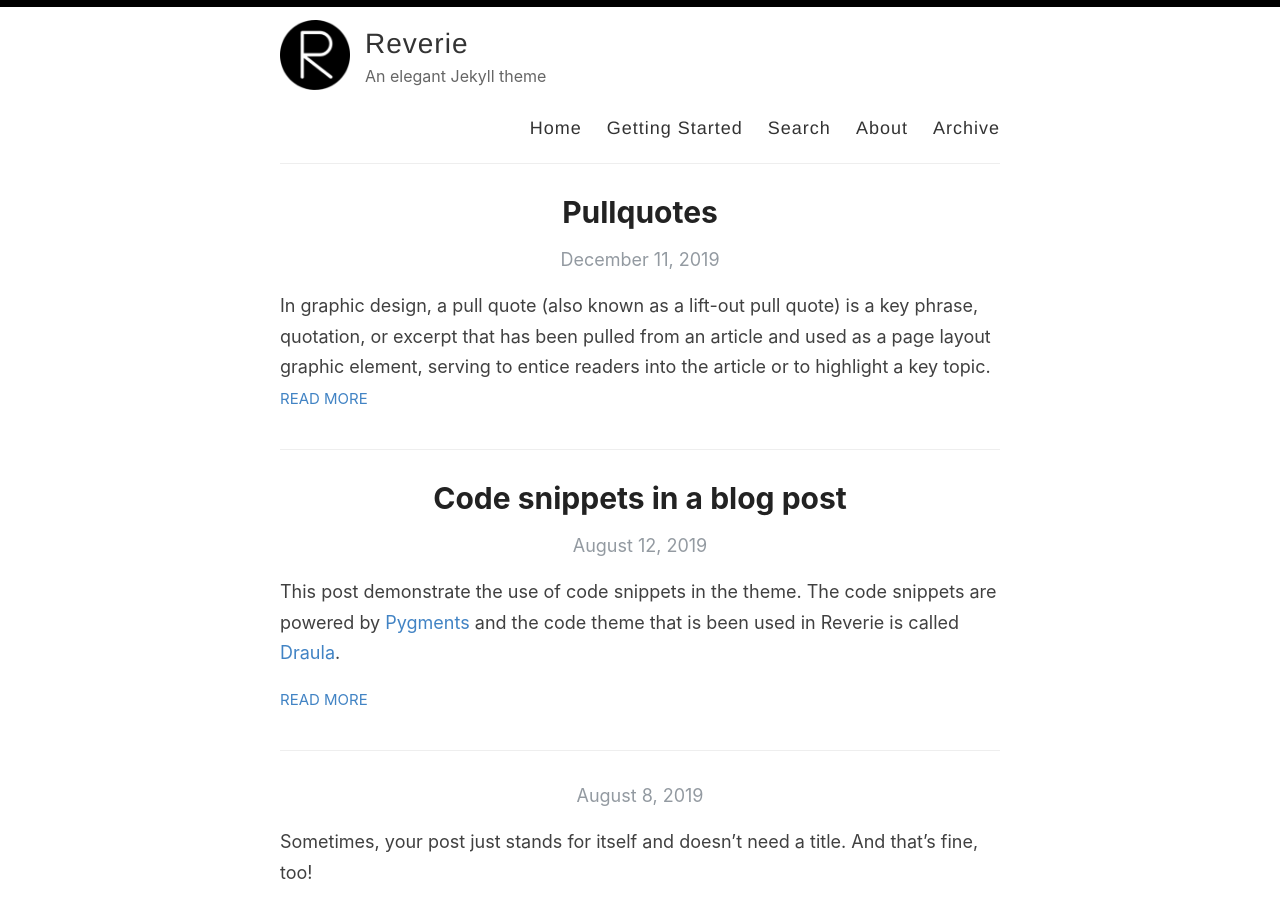
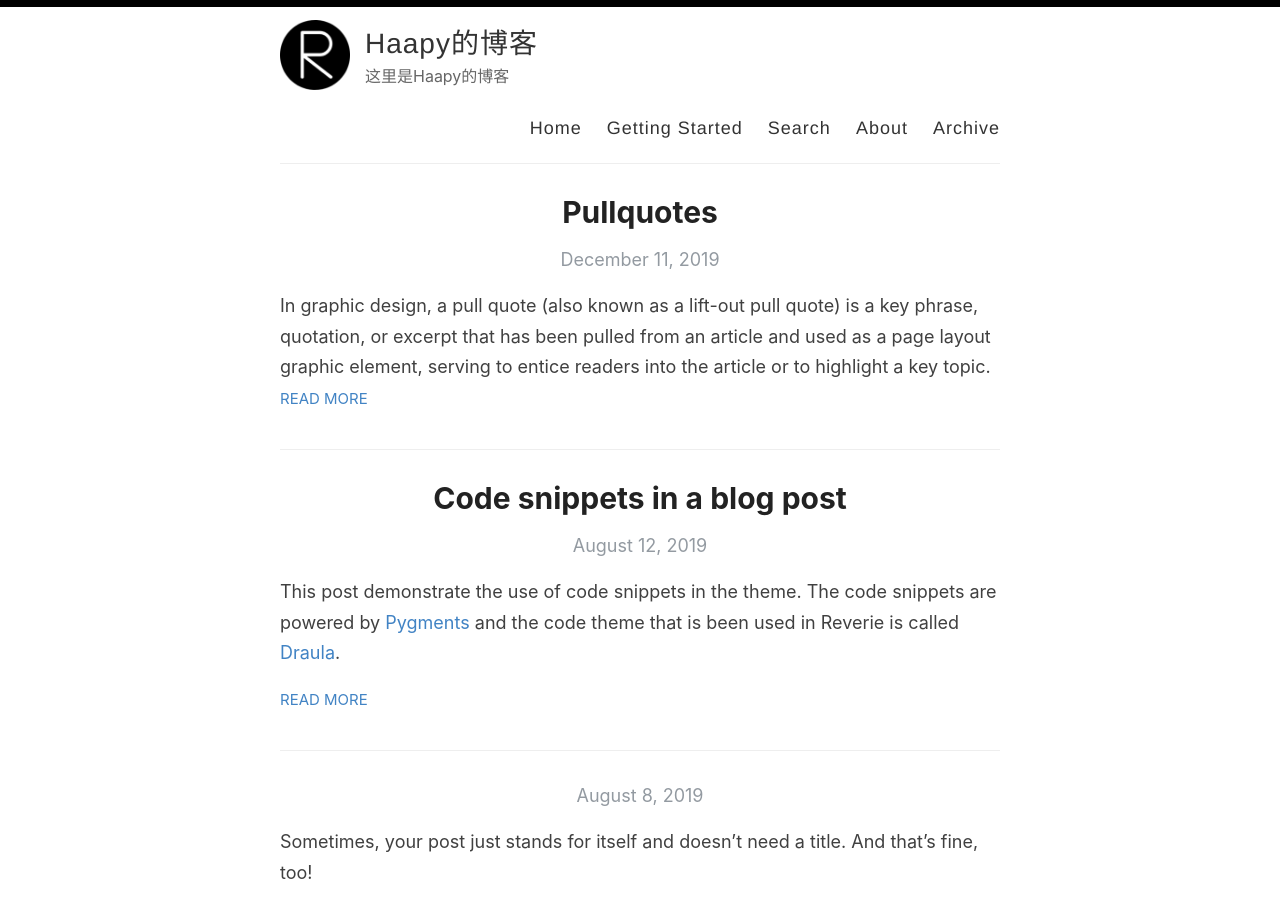
Before and after one commit to Haapy112/Haapy112.github.io, a Jekyll site: the page built from index.html, in a window 1280 px wide and 900 px high. Built offline with Jekyll 4.4.1, drawn with Linux system fonts in a browser that asks for light colours; the list of posts is cut into pages by our own code.

Commit message:
继续测试

```diff
--- a/_config.yml
+++ b/_config.yml
@@ -3,13 +3,13 @@
 #
 
 # Name of your site (displayed in the header)
-name: Reverie
+name: Haapy的博客
 
 # Name of the author
-author: Amit Merchant
+author: Happy
 
 # Short bio or description (displayed in the header)
-description: An elegant Jekyll theme
+description: 这里是Haapy的博客
 
 # URL of your avatar or profile pic (you could use your GitHub profile pic)
 avatar: /images/reverie.png
```
